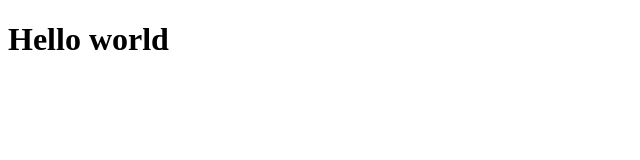
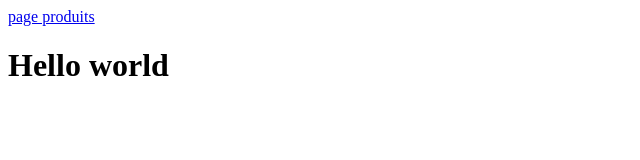
Before and after one commit to simondepaix/cours_github, a plain HTML site: page index.html in a window 1280 px wide. Shown: the whole page, without its empty margins (0-640 px from the left). Drawn offline with Linux system fonts and the light colour scheme.

Commit message:
page products

```diff
--- a/index.html
+++ b/index.html
@@ -7,6 +7,7 @@
     <title>Document</title>
 </head>
 <body>
+    <a href="product.html">page produits</a>
     <h1>Hello world</h1>
 </body>
 </html>
```
Also changed, not shown: products.html (added, +1 -0 lines).
